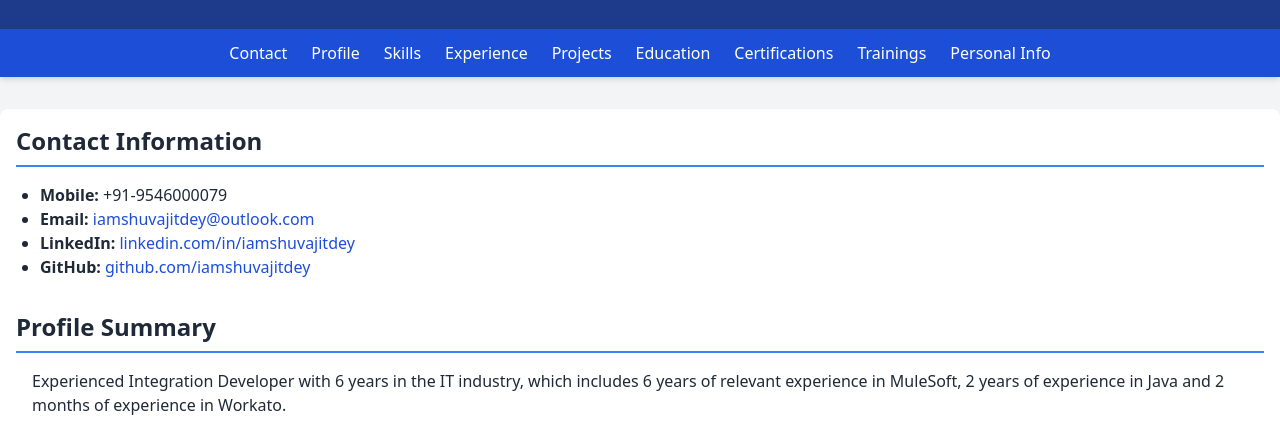
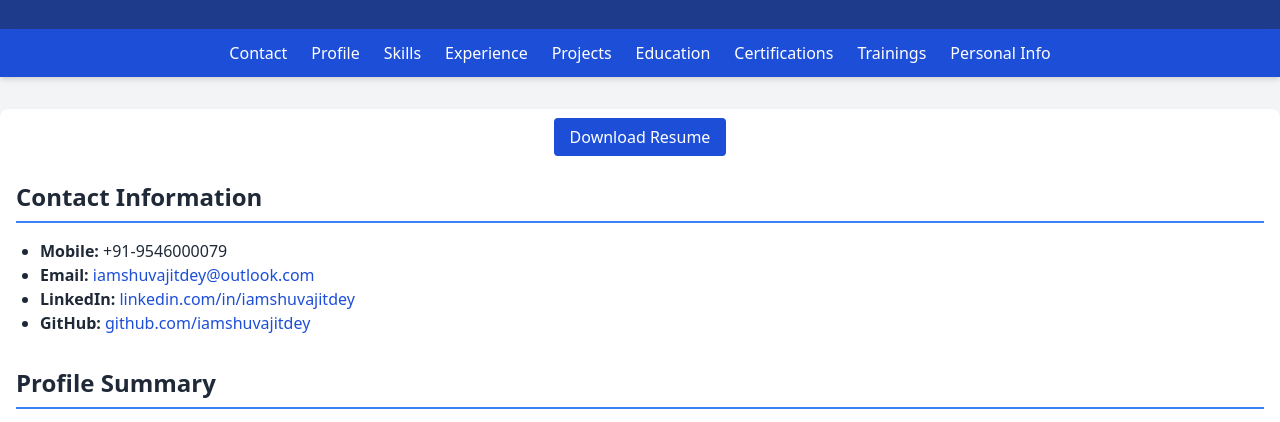
Before and after one commit to iamshuvajitdey/Portfolio, a plain HTML site: page index.html in a window 1280 px wide. Shown: the part 299-721 px from the top of the page. Drawn offline with nearby package versions, Linux system fonts and the light colour scheme.

Commit message:
Added Download Resume button at the start of body

```diff
--- a/index.html
+++ b/index.html
@@ -42,6 +42,12 @@
 
     <!-- Main Content -->
     <div class="container mx-auto mt-8 p-4 bg-white rounded-lg shadow-md">
+
+        <!-- Resume Download -->
+        <section id="resume-download" class="mb-8 text-center">
+            <a href="/mnt/data/CV_Shuvajit_Dey_Updated_On_29-07-2024.docx" download class="bg-blue-700 text-white px-4 py-2 rounded hover:bg-blue-800">Download Resume</a>
+        </section>
+
         <!-- Contact Information -->
         <section id="contact-info" class="mb-8">
             <h2 class="text-2xl font-semibold border-b-2 border-blue-500 pb-2 mb-4">Contact Information</h2>
```
